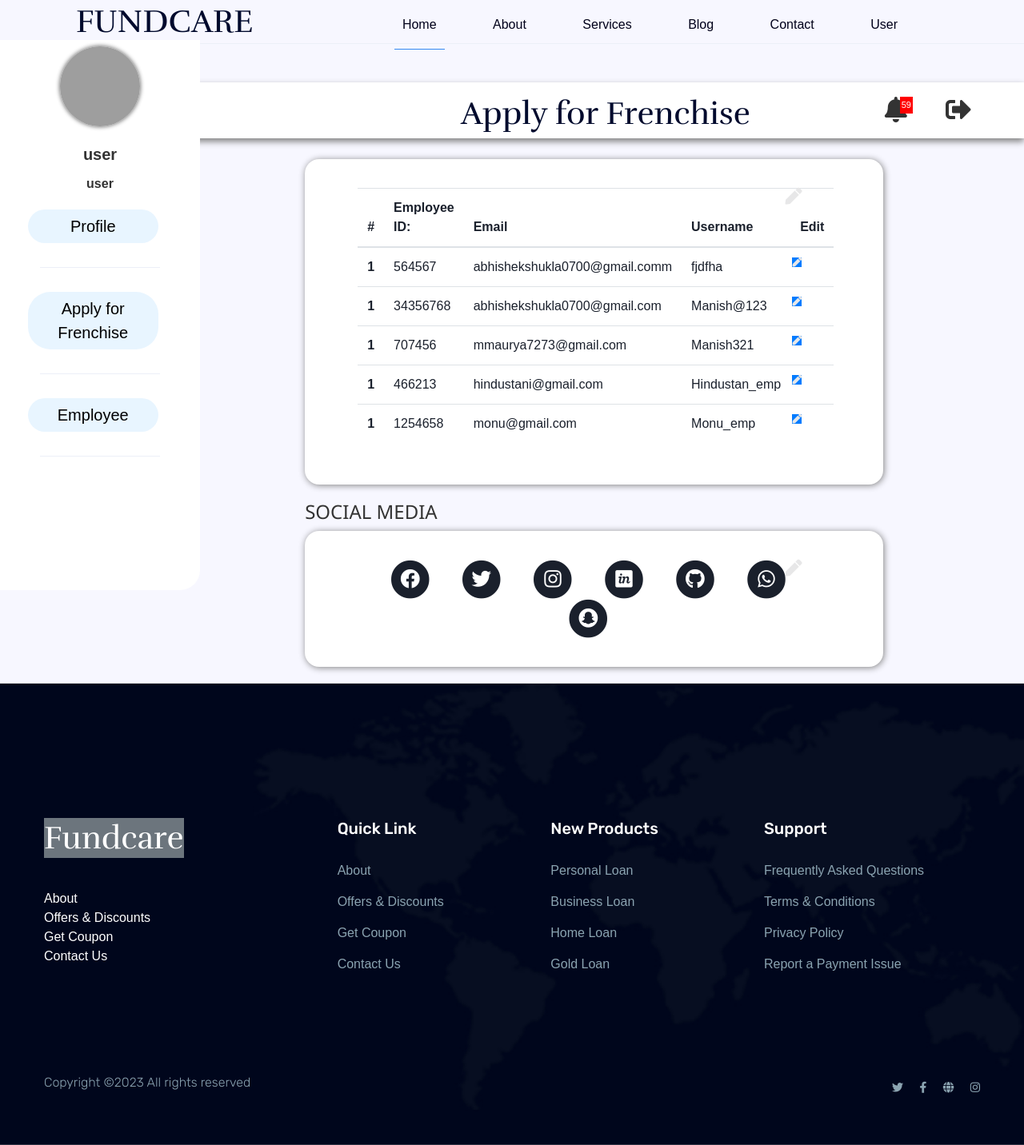
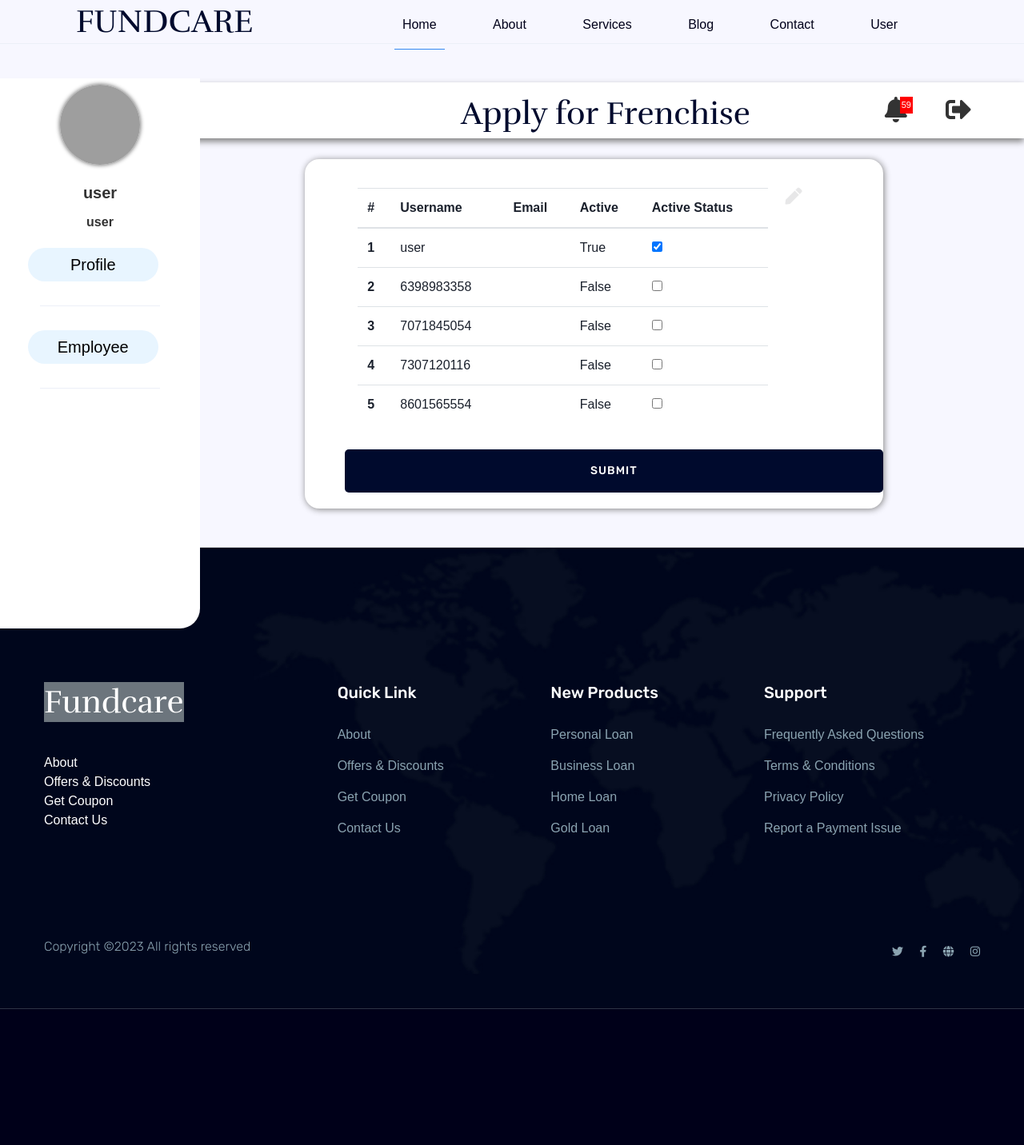
Before and after one commit to Baba7080/fundcare, a Django app: page /dashboard/ in a window 1280 px wide. Shown: the part 20-1452 px from the top of the page at 80% size. After the commit the page ends 1282 px from the top, so only its background shows below. Run offline with Django 4.2, Linux system fonts and the light colour scheme; a user stored in the database is signed in; data comes from the database, SQL or seed files in the repository; parts of the project's set-up code (start-up, migrations or seed data) failed here and were passed over; some libraries are stand-ins or nearby versions; grey boxes are pictures that could not be loaded.

Commit message:
sueruserdashboard

```diff
--- /dev/null
+++ b/frenchise/templates/frenchise/admin_dashboard.html
@@ -0,0 +1,158 @@
+{% extends 'frenchise/base.html' %}
+{% load crispy_forms_tags %}
+{% load static %}
+{% block title %} Home {% endblock title %}
+
+{% block home-page %}
+
+
+
+<main>
+<br>
+<hr>
+
+  <!-- Navbar top -->
+    <div class="navbar-top mt-5">
+        <div class="title">
+            <h1>Apply for Frenchise</h1>
+        </div>
+
+        <!-- Navbar -->
+        <ul>
+            <li>
+
+            </li>
+            <li>
+                <a href="#notification">
+                    <span class="icon-count">59</span>
+                    <i class="fa fa-bell fa-2x"></i>
+                </a>
+            </li>
+            <li>
+                <a href="{% url 'logout' %}">
+                    <i class="fa fa-sign-out-alt fa-2x"></i>
+                </a>
+            </li>
+        </ul>
+        <!-- End -->
+    </div>
+    <!-- End -->
+
+    <!-- Sidenav -->
+    <div class="sidenav mt-5">
+        <div class="profile">
+            <img src="https://imdezcode.files.wordpress.com/2020/02/imdezcode-logo.png" alt="" width="100" height="100">
+
+            <div class="name">
+                {{request.user.username}}
+            </div>
+            <div class="job">
+                {{request.user}}
+            </div>
+        </div>
+
+        <div class="sidenav-url">
+            <div class="url">
+                <a href="{% url 'dashboard' %}" class="active">Profile</a>
+                <hr align="center">
+            </div>
+            <div class="url">
+                <a href="{% url 'employee' %}" class="active">Employee</a>
+                <hr align="center">
+            </div>
+        </div>
+    </div>
+    <!-- End -->
+
+    <!-- Main -->
+    <div class="main mb-5">
+
+        <div class="card">
+            <div class="card-body">
+                <i class="fa fa-pen fa-xs edit"></i>
+                <form method="post">
+                <table class="table">
+                    <thead>
+                      <tr>
+                        <th scope="col">#</th>
+                        <th scope="col">Username</th>
+                        <th scope="col">Email</th>
+                        <th scope="col">Active</th>
+                        <th>Active Status</th>
+                      </tr>
+                    </thead>
+
+                    <tbody>
+                    {% for ad in usersWithout %}
+                        <tr>
+                          <th scope="row">{{ forloop.counter }}</th>
+                          <td>{{ad.username}}</td>
+                          <td>{{ad.email}}</td>
+                          <td>{{ad.is_active}}</td>
+                          <td>
+                            {% if ad.is_active %}
+                                <input type="checkbox" id="option2" name="preference" value="Option 2" {% if ad.is_active %}checked{% endif %}>
+
+                            {% else %}
+                                <input type="checkbox" id="option2" name="preference" value="Option 2">
+                            {% endif %}
+                            </td>
+                        </tr>
+                            <!-- <div class="col-lg-6">
+                                <p>Employee ID: </p>
+                                <p>Employee ID: </p>
+                                <p>Employee ID: </p>
+
+                            </div> -->
+                    <!-- </div> -->
+                    {% endfor %}
+
+                    </tbody>
+                </table>
+
+                </div>
+            <input type="submit" class="btn btn-primary"/>
+
+        </div>
+
+        {% comment %} <h2>SOCIAL MEDIA</h2>
+        <div class="card">
+            <div class="card-body">
+                <i class="fa fa-pen fa-xs edit"></i>
+                <div class="social-media">
+                    <span class="fa-stack fa-sm">
+                        <i class="fas fa-circle fa-stack-2x"></i>
+                        <i class="fab fa-facebook fa-stack-1x fa-inverse"></i>
+                    </span>
+                    <span class="fa-stack fa-sm">
+                        <i class="fas fa-circle fa-stack-2x"></i>
+                        <i class="fab fa-twitter fa-stack-1x fa-inverse"></i>
+                    </span>
+                    <span class="fa-stack fa-sm">
+                        <i class="fas fa-circle fa-stack-2x"></i>
+                        <i class="fab fa-instagram fa-stack-1x fa-inverse"></i>
+                    </span>
+                    <span class="fa-stack fa-sm">
+                        <i class="fas fa-circle fa-stack-2x"></i>
+                        <i class="fab fa-invision fa-stack-1x fa-inverse"></i>
+                    </span>
+                    <span class="fa-stack fa-sm">
+                        <i class="fas fa-circle fa-stack-2x"></i>
+                        <i class="fab fa-github fa-stack-1x fa-inverse"></i>
+                    </span>
+                    <span class="fa-stack fa-sm">
+                        <i class="fas fa-circle fa-stack-2x"></i>
+                        <i class="fab fa-whatsapp fa-stack-1x fa-inverse"></i>
+                    </span>
+                    <span class="fa-stack fa-sm">
+                        <i class="fas fa-circle fa-stack-2x"></i>
+                        <i class="fab fa-snapchat fa-stack-1x fa-inverse"></i>
+                    </span>
+                </div>
+            </div>
+        </div> {% endcomment %}
+    </div>
+    <!-- End -->
+
+
+    {% endblock home-page %}
--- a/frenchise/templates/frenchise/base.html
+++ b/frenchise/templates/frenchise/base.html
@@ -114,7 +114,7 @@
 
     {% block home-page %} {% endblock home-page %}
 
-    <footer>
+    <footer class="mt-5">
         <!-- Footer Start-->
         <div class="footer-area">
             <div class="container">
--- a/frenchise/templates/frenchise/frenchise_dashboard.html
+++ b/frenchise/templates/frenchise/frenchise_dashboard.html
@@ -14,7 +14,7 @@
   <!-- Navbar top -->
     <div class="navbar-top mt-5">
         <div class="title">
-            <h1>Apply for Frenchise</h1>
+            <h1>Your Employee Details</h1>
         </div>
 
         <!-- Navbar -->
@@ -39,7 +39,7 @@
     <!-- End -->
 
     <!-- Sidenav -->
-    <div class="sidenav">
+    <div class="sidenav mt-5">
         <div class="profile">
             <img src="https://imdezcode.files.wordpress.com/2020/02/imdezcode-logo.png" alt="" width="100" height="100">
 
@@ -54,10 +54,6 @@
         <div class="sidenav-url">
             <div class="url">
                 <a href="{% url 'dashboard' %}" class="active">Profile</a>
-                <hr align="center">
-            </div>
-            <div class="url">
-                <a href="{% url 'applyfrenchise' %}" class="active">Apply for Frenchise</a>
                 <hr align="center">
             </div>
 
--- a/frenchise/views.py
+++ b/frenchise/views.py
@@ -204,6 +204,13 @@ def dashboard(request):
 
     # profiledata = ProfileFrenchise.objects.get(user=loginUser)
     print(check)
+    if loginUser.is_superuser:
+        allUser = User.objects.all()
+        users_without_emp = User.objects.exclude(username__endswith='_emp')
+        return render(request,'frenchise/admin_dashboard.html',{'usersWithout':users_without_emp})
+        # print(users_without_emp)
+        # for i in users_without_emp:
+        #     print(i)
     if check:
         f_register = frenchise_register_model.objects.filter(user=request.user)
         e_register = frenchise_employee_register_model.objects.filter(user=request.user)
--- a/fundcare/settings.py
+++ b/fundcare/settings.py
@@ -46,7 +46,7 @@ INSTALLED_APPS = [
 
 MIDDLEWARE = [
     'django.middleware.security.SecurityMiddleware',
-    "whitenoise.middleware.WhiteNoiseMiddleware",
+    # "whitenoise.middleware.WhiteNoiseMiddleware",
     'django.contrib.sessions.middleware.SessionMiddleware',
     'django.middleware.common.CommonMiddleware',
     'django.middleware.csrf.CsrfViewMiddleware',
```
